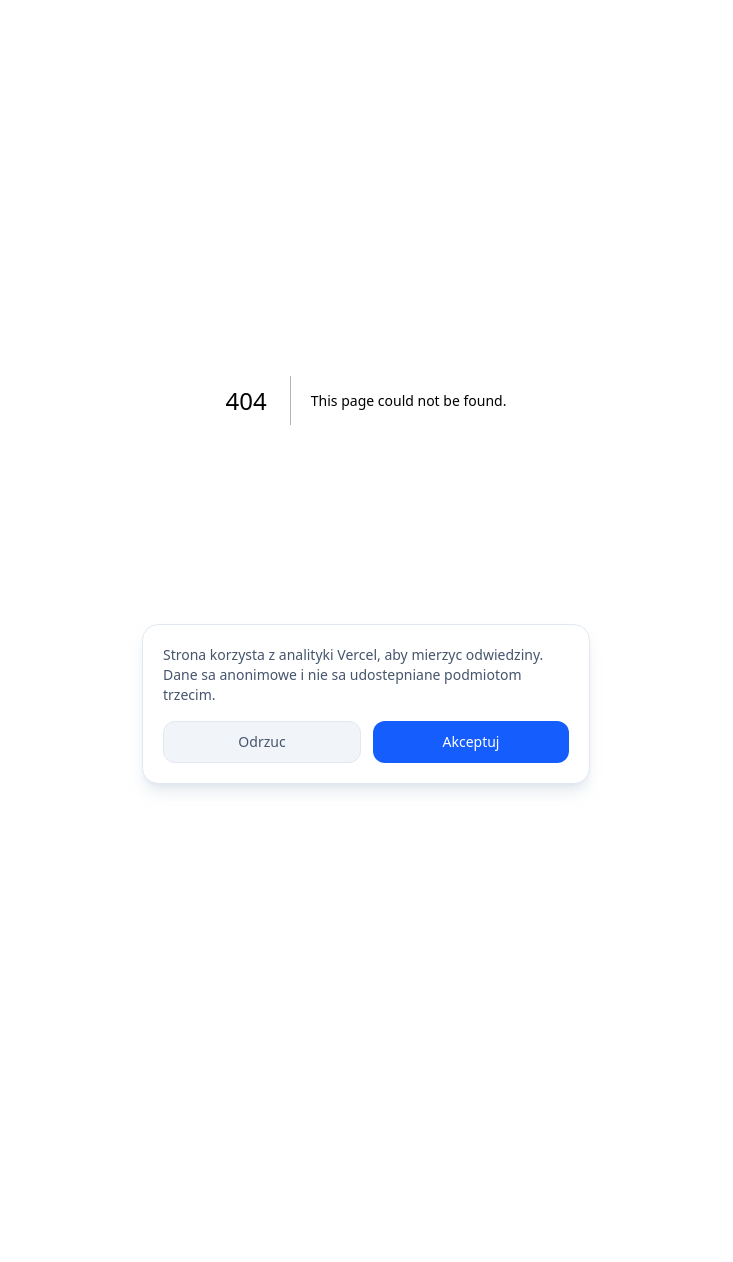
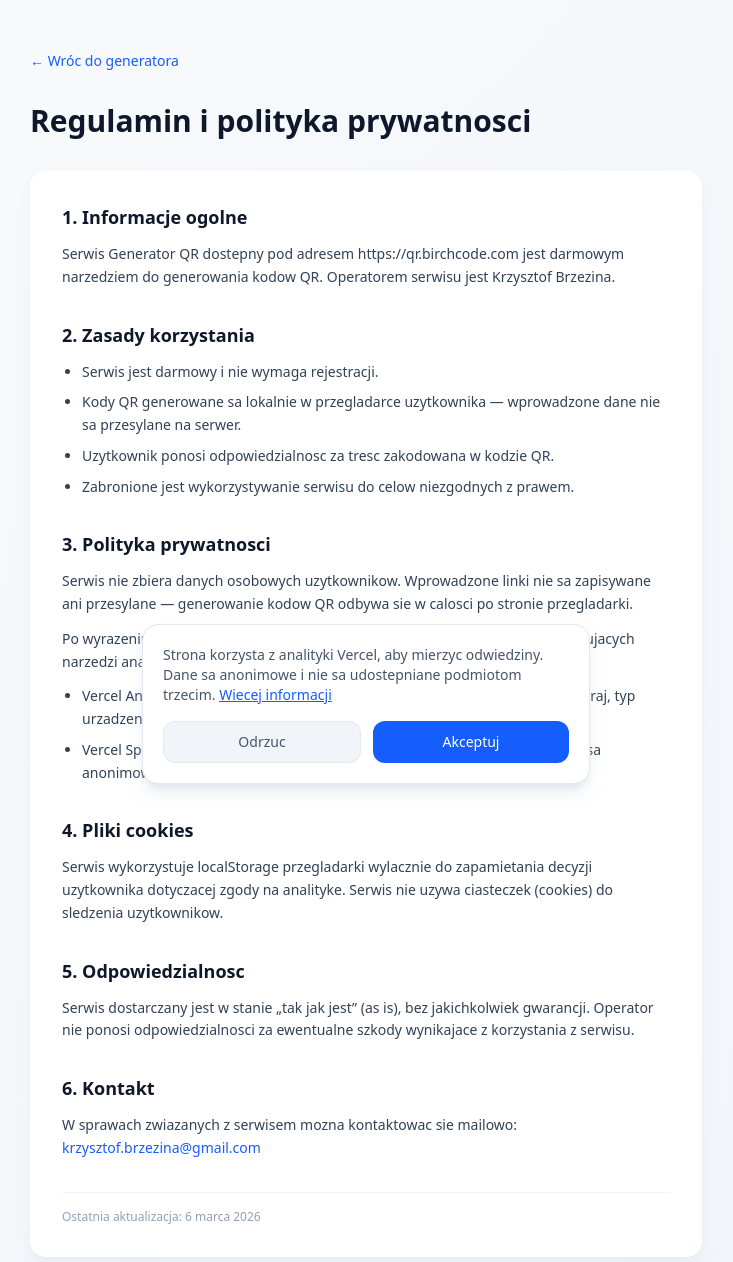
Before and after one commit to chrisbirchwood/generatorqr, a Next.js app: page /regulamin in a window 1280 px wide. Before the commit this address had no page. Shown: the top 1262 px of the page, without its empty margins (274-1007 px from the left). Before the commit the page ends 800 px from the top, so only its background shows below. Built offline with nearby package versions, Linux system fonts and the light colour scheme.

Commit message:
feat: strona regulaminu i polityki prywatnosci
Dodano /regulamin z zasadami korzystania, polityka prywatnosci
i informacja o analityce. Linkowane z footera i cookie bannera.

Co-Authored-By: Claude Opus 4.6 <noreply@anthropic.com>

```diff
--- a/src/app/components/CookieBanner.tsx
+++ b/src/app/components/CookieBanner.tsx
@@ -51,7 +51,13 @@ export default function CookieBanner() {
       <div className="mx-auto max-w-md rounded-2xl bg-white shadow-lg shadow-slate-300/50 border border-slate-200 p-4 sm:p-5">
         <p className="text-sm text-slate-600 mb-4">
           Strona korzysta z analityki Vercel, aby mierzyc odwiedziny. Dane sa
-          anonimowe i nie sa udostepniane podmiotom trzecim.
+          anonimowe i nie sa udostepniane podmiotom trzecim.{" "}
+          <a
+            href="/regulamin"
+            className="text-blue-600 hover:text-blue-700 underline transition-colors"
+          >
+            Wiecej informacji
+          </a>
         </p>
         <div className="flex gap-3">
           <button
--- a/src/app/page.tsx
+++ b/src/app/page.tsx
@@ -281,6 +281,14 @@ export default function Home() {
               krzysztof.brzezina@gmail.com
             </a>
           </p>
+          <p>
+            <a
+              href="/regulamin"
+              className="text-slate-400 hover:text-slate-500 transition-colors"
+            >
+              Regulamin i polityka prywatnosci
+            </a>
+          </p>
         </div>
       </div>
     </main>
--- /dev/null
+++ b/src/app/regulamin/page.tsx
@@ -0,0 +1,137 @@
+import type { Metadata } from "next";
+import Link from "next/link";
+import { SITE_URL } from "../site";
+
+export const metadata: Metadata = {
+  title: "Regulamin i polityka prywatnosci - Generator QR",
+  description:
+    "Regulamin korzystania z serwisu Generator QR oraz polityka prywatnosci.",
+  alternates: {
+    canonical: "/regulamin",
+  },
+};
+
+export default function RegulaminPage() {
+  return (
+    <main className="min-h-screen bg-gradient-to-br from-slate-50 to-slate-100 py-12 px-4">
+      <div className="mx-auto max-w-2xl">
+        <Link
+          href="/"
+          className="inline-block mb-8 text-sm text-blue-600 hover:text-blue-700 transition-colors"
+        >
+          &larr; Wróc do generatora
+        </Link>
+
+        <h1 className="text-3xl font-bold text-slate-900 mb-8">
+          Regulamin i polityka prywatnosci
+        </h1>
+
+        <div className="bg-white rounded-2xl shadow-lg shadow-slate-200/50 p-6 sm:p-8 space-y-8 text-slate-700 text-sm leading-relaxed">
+          <section>
+            <h2 className="text-lg font-semibold text-slate-900 mb-3">
+              1. Informacje ogolne
+            </h2>
+            <p>
+              Serwis Generator QR dostepny pod adresem{" "}
+              <span className="font-medium">{SITE_URL}</span> jest darmowym
+              narzedziem do generowania kodow QR. Operatorem serwisu jest
+              Krzysztof Brzezina.
+            </p>
+          </section>
+
+          <section>
+            <h2 className="text-lg font-semibold text-slate-900 mb-3">
+              2. Zasady korzystania
+            </h2>
+            <ul className="list-disc pl-5 space-y-2">
+              <li>
+                Serwis jest darmowy i nie wymaga rejestracji.
+              </li>
+              <li>
+                Kody QR generowane sa lokalnie w przegladarce uzytkownika —
+                wprowadzone dane nie sa przesylane na serwer.
+              </li>
+              <li>
+                Uzytkownik ponosi odpowiedzialnosc za tresc zakodowana w kodzie
+                QR.
+              </li>
+              <li>
+                Zabronione jest wykorzystywanie serwisu do celow niezgodnych z
+                prawem.
+              </li>
+            </ul>
+          </section>
+
+          <section>
+            <h2 className="text-lg font-semibold text-slate-900 mb-3">
+              3. Polityka prywatnosci
+            </h2>
+            <p className="mb-3">
+              Serwis nie zbiera danych osobowych uzytkownikow. Wprowadzone linki
+              nie sa zapisywane ani przesylane — generowanie kodow QR odbywa sie
+              w calosci po stronie przegladarki.
+            </p>
+            <p className="mb-3">
+              Po wyrazeniu zgody przez uzytkownika (cookie banner) serwis
+              korzysta z nastepujacych narzedzi analitycznych:
+            </p>
+            <ul className="list-disc pl-5 space-y-2">
+              <li>
+                <span className="font-medium">Vercel Analytics</span> — zbiera
+                anonimowe dane o odwiedzinach (np. liczba wizyt, kraj, typ
+                urzadzenia). Nie uzywa ciasteczek, nie sledzi uzytkownikow miedzy
+                sesjami.
+              </li>
+              <li>
+                <span className="font-medium">Vercel Speed Insights</span> —
+                mierzy wydajnosc strony (np. czas ladowania). Dane sa anonimowe.
+              </li>
+            </ul>
+          </section>
+
+          <section>
+            <h2 className="text-lg font-semibold text-slate-900 mb-3">
+              4. Pliki cookies
+            </h2>
+            <p>
+              Serwis wykorzystuje localStorage przegladarki wylacznie do
+              zapamietania decyzji uzytkownika dotyczacej zgody na analityke.
+              Serwis nie uzywa ciasteczek (cookies) do sledzenia uzytkownikow.
+            </p>
+          </section>
+
+          <section>
+            <h2 className="text-lg font-semibold text-slate-900 mb-3">
+              5. Odpowiedzialnosc
+            </h2>
+            <p>
+              Serwis dostarczany jest w stanie &bdquo;tak jak jest&rdquo; (as
+              is), bez jakichkolwiek gwarancji. Operator nie ponosi
+              odpowiedzialnosci za ewentualne szkody wynikajace z korzystania z
+              serwisu.
+            </p>
+          </section>
+
+          <section>
+            <h2 className="text-lg font-semibold text-slate-900 mb-3">
+              6. Kontakt
+            </h2>
+            <p>
+              W sprawach zwiazanych z serwisem mozna kontaktowac sie mailowo:{" "}
+              <a
+                href="mailto:krzysztof.brzezina@gmail.com"
+                className="text-blue-600 hover:text-blue-700 font-medium transition-colors"
+              >
+                krzysztof.brzezina@gmail.com
+              </a>
+            </p>
+          </section>
+
+          <p className="text-xs text-slate-400 pt-4 border-t border-slate-100">
+            Ostatnia aktualizacja: 6 marca 2026
+          </p>
+        </div>
+      </div>
+    </main>
+  );
+}
--- a/src/app/sitemap.ts
+++ b/src/app/sitemap.ts
@@ -9,5 +9,11 @@ export default function sitemap(): MetadataRoute.Sitemap {
       changeFrequency: "monthly",
       priority: 1,
     },
+    {
+      url: `${SITE_URL}/regulamin`,
+      lastModified: new Date(),
+      changeFrequency: "yearly",
+      priority: 0.3,
+    },
   ];
 }
```
